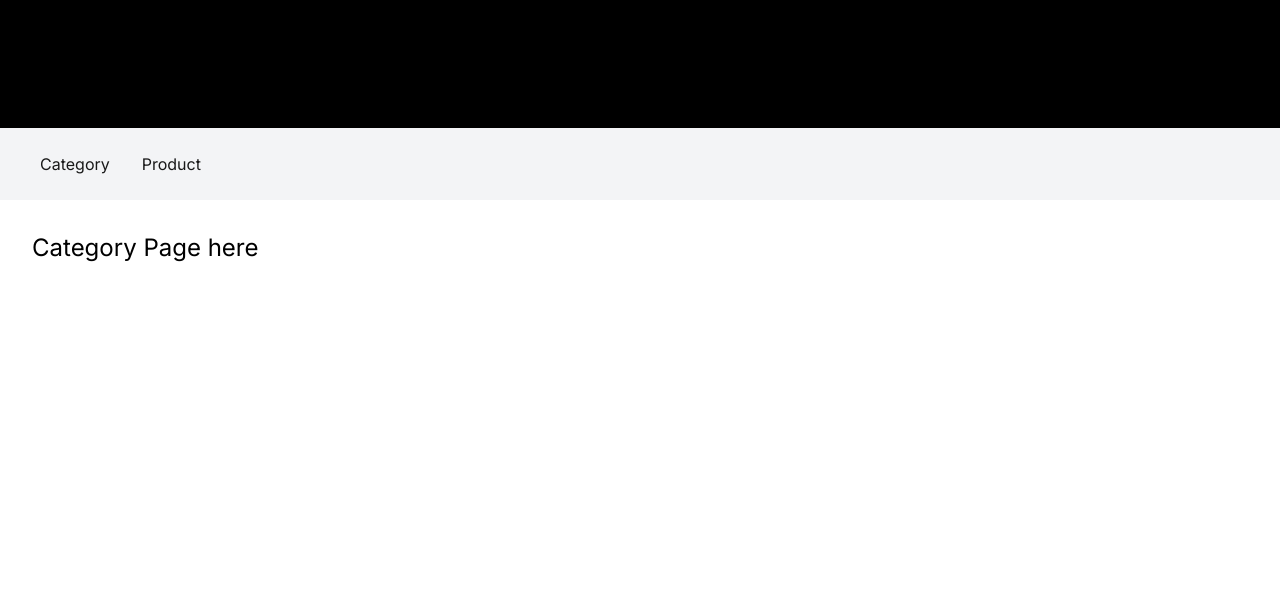
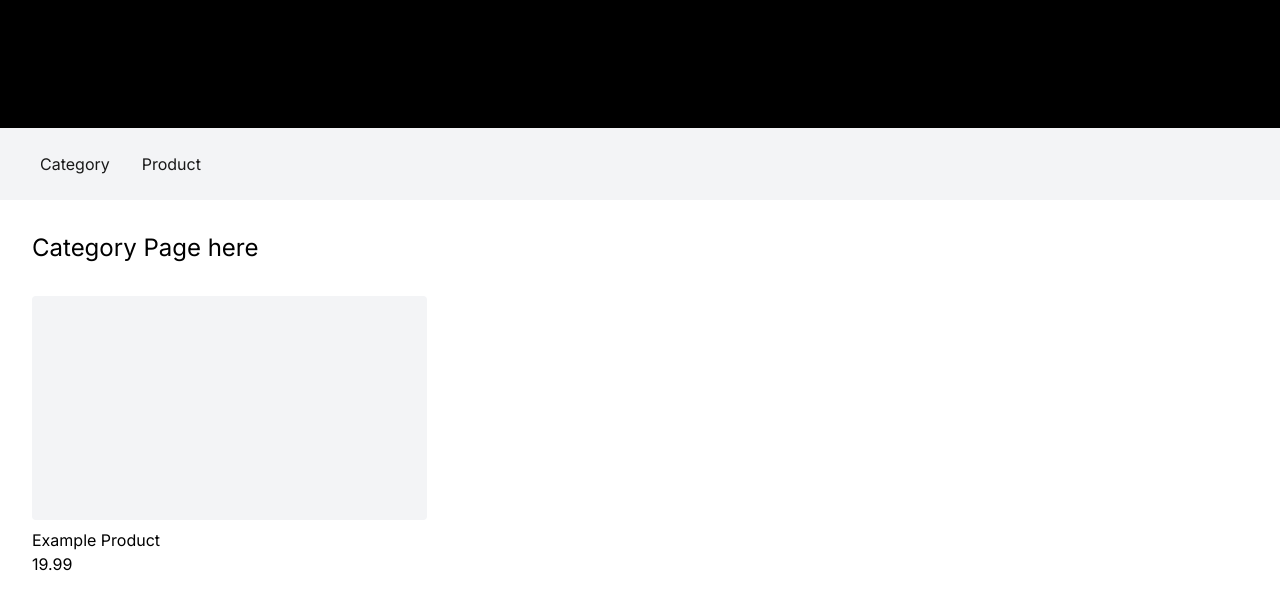
Before and after one commit to drubr/uvex-next, a Next.js app: page /category in a window 1280 px wide. Shown: the top 610 px of the page. Built offline with nearby package versions, Linux system fonts and the light colour scheme.

Commit message:
Provide sample Product and Category UI and Data

```diff
--- a/src/app/category/page.tsx
+++ b/src/app/category/page.tsx
@@ -1,7 +1,21 @@
+import Product from "@/components/Product";
+import { products } from "@/data";
+
 export default function CategoryPage() {
   return (
-    <div className="p-8">
+    <div className="grid gap-8 p-8">
       <h1 className="text-2xl">Category Page here</h1>
+      <section>
+        {products && (
+          <ul className="grid-row-h grid grid-cols-3 gap-4">
+            {products.map((product) => (
+              <li key={product.id}>
+                <Product product={product} />
+              </li>
+            ))}
+          </ul>
+        )}
+      </section>
     </div>
   );
 }
--- /dev/null
+++ b/src/app/product/[id]/page.tsx
@@ -0,0 +1,17 @@
+import { products } from "@/data";
+
+export default function ProductDetailPage({
+  params,
+}: {
+  params: { id: string };
+}) {
+  return (
+    <div className="grid grid-cols-2 gap-8 p-8">
+      <div className="min-h-[50vh] rounded bg-gray-100"></div>
+      <div>
+        <h1 className="text-2xl">{products[0].title}</h1>
+        <small>Product {params.id}</small>
+      </div>
+    </div>
+  );
+}
--- a/src/components/Header.tsx
+++ b/src/components/Header.tsx
@@ -15,7 +15,7 @@ export default function Header() {
         </li>
         <li>
           <Link
-            href="/product"
+            href="/product/1"
             className="rounded bg-transparent p-4 text-black/90 hover:bg-black/10 hover:text-black"
           >
             Product
--- /dev/null
+++ b/src/components/Product.tsx
@@ -0,0 +1,17 @@
+import { Product } from "@/interfaces";
+import Link from "next/link";
+
+interface ProductProps {
+  product: Product;
+}
+export default function Product({ product }: ProductProps) {
+  return (
+    <Link href={`product/${product.id}`} className="grid cursor-pointer gap-2">
+      <div className="h-56 w-full rounded bg-gray-100"></div>
+      <div>
+        <div>{product.title}</div>
+        <div>{product.variants[0].price}</div>
+      </div>
+    </Link>
+  );
+}
--- /dev/null
+++ b/src/data.ts
@@ -0,0 +1,21 @@
+import { Product as IProduct } from "@/interfaces";
+
+export const products: IProduct[] = [
+  {
+    id: 1,
+    title: "Example Product",
+    description: "Lorem ipsum dolor sit amet, consectetur adipiscing elit.",
+    variants: [
+      { id: 1, option: "Small", price: 19.99, stock: 10 },
+      { id: 2, option: "Medium", price: 24.99, stock: 15 },
+      { id: 3, option: "Large", price: 29.99, stock: 8 },
+    ],
+    images: [
+      "https://example.com/image1.jpg",
+      "https://example.com/image2.jpg",
+      "https://example.com/image3.jpg",
+    ],
+    stock: 33, // Total stock for all variants (10 + 15 + 8)
+    productAvailability: true, // Product is available
+  },
+];
--- /dev/null
+++ b/src/interfaces.ts
@@ -0,0 +1,16 @@
+export interface Variant {
+  id: number;
+  option: string;
+  price: number;
+  stock: number;
+}
+
+export interface Product {
+  id: number;
+  title: string;
+  description: string;
+  variants: Variant[];
+  images: string[];
+  stock: number; // Total stock for all variants
+  productAvailability: boolean; // Indicates whether the product is available or not
+}
```
